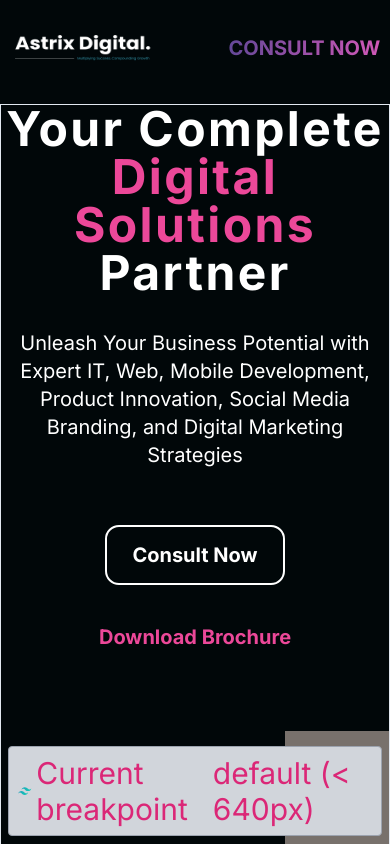
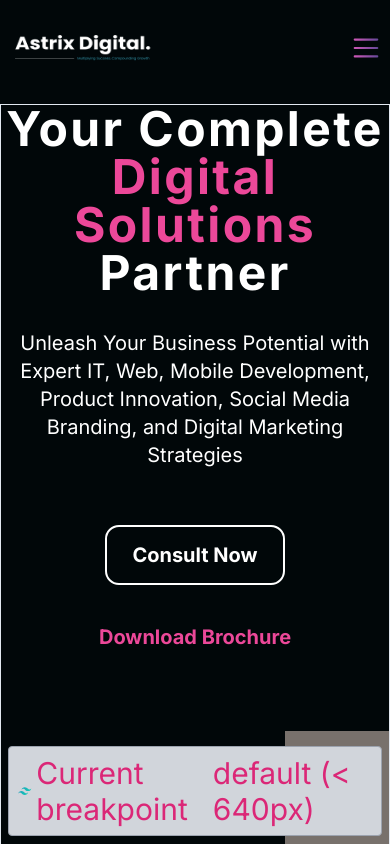
Before and after one commit to rishi23root/astrix, a Next.js app: page / in a window 390 px wide. Shown: the top 844 px of the page. Built offline with nearby package versions, Linux system fonts and the light colour scheme.

Commit message:
compteted nav bar

```diff
--- a/package.json
+++ b/package.json
@@ -9,6 +9,7 @@
     "lint": "next lint"
   },
   "dependencies": {
+    "@radix-ui/react-dialog": "^1.0.5",
     "@radix-ui/react-slot": "^1.0.2",
     "class-variance-authority": "^0.7.0",
     "clsx": "^2.0.0",
--- /dev/null
+++ b/src/components/Hamburger.tsx
@@ -0,0 +1,71 @@
+"use client";
+
+import { useState } from "react";
+import {
+  Sheet,
+  SheetContent,
+  SheetDescription,
+  SheetHeader,
+  SheetTitle,
+  SheetTrigger,
+} from "./ui/sheet";
+import Image from "next/image";
+import NavLinks from "./navLinks";
+
+export function HamburgerOnMobile() {
+  const [open, setOpen] = useState(false);
+  return (
+    <Sheet open={open} onOpenChange={setOpen}>
+      <SheetTrigger>
+        {/* burget icon */}
+        <svg
+          viewBox="0 0 50 50"
+          width="28px"
+          height="28px"
+          fill="white"
+        >
+          <defs>
+            <linearGradient id="a" x1="0%" y1="0%" x2="100%" y2="0%">
+              <stop
+                offset="0%"
+                style={{
+                  stopColor: "#d058b7",
+                  stopOpacity: 1,
+                }}
+              />
+              <stop
+                offset="100%"
+                style={{
+                  stopColor: "#644898",
+                  stopOpacity: 1,
+                }}
+              />
+            </linearGradient>
+          </defs>
+          <path
+            d="M5 8a2 2 0 1 0 0 4h40a2 2 0 1 0 0-4H5zm0 15a2 2 0 1 0 0 4h40a2 2 0 1 0 0-4H5zm0 15a2 2 0 1 0 0 4h40a2 2 0 1 0 0-4H5z"
+            fill="url(#a)"
+          />
+        </svg>
+      </SheetTrigger>
+      <SheetContent className="bg-background fc text-violet-50 border-none border ">
+        <SheetHeader className="text-start h-full flex items-start justify-center">
+          <SheetTitle className="pb-4 text-violet-50">Links</SheetTitle>
+          <SheetDescription
+            className="flex flex-col gap-4 text-2xl underline text-start underline-offset-4 decoration-[#6255C2]"
+            onClick={(_) => setOpen(false)}
+          >
+            <NavLinks />
+          </SheetDescription>
+        </SheetHeader>
+        <Image
+          src={"/astrix.jpg"}
+          width={200}
+          height={100}
+          alt="logo"
+          className="m-auto h-auto w-auto"
+        />
+      </SheetContent>
+    </Sheet>
+  );
+}
--- a/src/components/Nav.tsx
+++ b/src/components/Nav.tsx
@@ -1,6 +1,8 @@
 import Image from "next/image";
 import Link from "next/link";
-import React from "react";
+import React, { Suspense } from "react";
+import { HamburgerOnMobile } from "./Hamburger";
+import NavLinks from "./navLinks";
 
 function Nav() {
   return (
@@ -15,22 +17,24 @@
           priority
         />
         <div className="fss gap-12 text-md w-[50%] font-base hidden md:flex">
-          <Link href={"#about"} className="text-violet-50">
-            What we do
-          </Link>
-          <Link href={"#features"} className="text-violet-50">
-            Who are we
-          </Link>
-          <Link href={"#pricing"} className="text-violet-50">
-            Careers
-          </Link>
+          <NavLinks />
         </div>
-        <div className="text-xl font-bold font-Roboto cursor-pointer bg-gradient-pp text-transparent bg-clip-text">
-          CONSULT NOW
+        <div className="text-xl cursor-pointer ">
+          <div className="bg-gradient-pp text-transparent bg-clip-text hidden md:block">
+            CONSULT NOW
+          </div>
+          <div className="w-fit md:hidden fc ">
+            <Suspense>
+              <HamburgerOnMobile />
+            </Suspense>
+          </div>
         </div>
       </div>
     </div>
   );
 }
 
+
+
+
 export default Nav;
--- /dev/null
+++ b/src/components/navLinks.tsx
@@ -0,0 +1,18 @@
+import Link from "next/link";
+import React from "react";
+
+export default function NavLinks() {
+  return (
+    <>
+      <Link href={"#about"} className="text-violet-50">
+        What we do
+      </Link>
+      <Link href={"#features"} className="text-violet-50">
+        Who are we
+      </Link>
+      <Link href={"#pricing"} className="text-violet-50">
+        Careers
+      </Link>
+    </>
+  );
+}
--- /dev/null
+++ b/src/components/ui/sheet.tsx
@@ -0,0 +1,146 @@
+"use client"
+
+import * as React from "react"
+import * as SheetPrimitive from "@radix-ui/react-dialog"
+import { cva, type VariantProps } from "class-variance-authority"
+import { X } from "lucide-react"
+
+import { cn } from "@/lib/utils"
+
+const Sheet = SheetPrimitive.Root
+
+const SheetTrigger = SheetPrimitive.Trigger
+
+const SheetClose = SheetPrimitive.Close
+
+const SheetPortal = ({
+  className,
+  ...props
+}: SheetPrimitive.DialogPortalProps) => (
+  <SheetPrimitive.Portal className={cn(className)} {...props} />
+)
+SheetPortal.displayName = SheetPrimitive.Portal.displayName
+
+const SheetOverlay = React.forwardRef<
+  React.ElementRef<typeof SheetPrimitive.Overlay>,
+  React.ComponentPropsWithoutRef<typeof SheetPrimitive.Overlay>
+>(({ className, ...props }, ref) => (
+  <SheetPrimitive.Overlay
+    className={cn(
+      "fixed inset-0 z-50 bg-background/80 backdrop-blur-sm data-[state=open]:animate-in data-[state=closed]:animate-out data-[state=closed]:fade-out-0 data-[state=open]:fade-in-0",
+      className
+    )}
+    {...props}
+    ref={ref}
+  />
+))
+SheetOverlay.displayName = SheetPrimitive.Overlay.displayName
+
+const sheetVariants = cva(
+  "fixed z-50 gap-4 bg-background p-6 shadow-lg transition ease-in-out data-[state=open]:animate-in data-[state=closed]:animate-out data-[state=closed]:duration-300 data-[state=open]:duration-500",
+  {
+    variants: {
+      side: {
+        top: "inset-x-0 top-0 border-b data-[state=closed]:slide-out-to-top data-[state=open]:slide-in-from-top",
+        bottom:
+          "inset-x-0 bottom-0 border-t data-[state=closed]:slide-out-to-bottom data-[state=open]:slide-in-from-bottom",
+        left: "inset-y-0 left-0 h-full w-3/4 border-r data-[state=closed]:slide-out-to-left data-[state=open]:slide-in-from-left sm:max-w-sm",
+        right:
+          "inset-y-0 right-0 h-full w-3/4  border-l data-[state=closed]:slide-out-to-right data-[state=open]:slide-in-from-right sm:max-w-sm",
+      },
+    },
+    defaultVariants: {
+      side: "right",
+    },
+  }
+)
+
+interface SheetContentProps
+  extends React.ComponentPropsWithoutRef<typeof SheetPrimitive.Content>,
+    VariantProps<typeof sheetVariants> {}
+
+const SheetContent = React.forwardRef<
+  React.ElementRef<typeof SheetPrimitive.Content>,
+  SheetContentProps
+>(({ side = "right", className, children, ...props }, ref) => (
+  <SheetPortal>
+    <SheetOverlay />
+    <SheetPrimitive.Content
+      ref={ref}
+      className={cn(sheetVariants({ side }), className)}
+      {...props}
+    >
+      {children}
+      <SheetPrimitive.Close className="absolute right-4 top-4 rounded-sm opacity-70 ring-offset-background transition-opacity hover:opacity-100 focus:outline-none focus:ring-2 focus:ring-ring focus:ring-offset-2 disabled:pointer-events-none data-[state=open]:bg-secondary">
+        <X className="h-4 w-4" />
+        <span className="sr-only">Close</span>
+      </SheetPrimitive.Close>
+    </SheetPrimitive.Content>
+  </SheetPortal>
+))
+SheetContent.displayName = SheetPrimitive.Content.displayName
+
+const SheetHeader = ({
+  className,
+  ...props
+}: React.HTMLAttributes<HTMLDivElement>) => (
+  <div
+    className={cn(
+      "flex flex-col space-y-2 text-center sm:text-left",
+      className
+    )}
+    {...props}
+  />
+)
+SheetHeader.displayName = "SheetHeader"
+
+const SheetFooter = ({
+  className,
+  ...props
+}: React.HTMLAttributes<HTMLDivElement>) => (
+  <div
+    className={cn(
+      "flex flex-col-reverse sm:flex-row sm:justify-end sm:space-x-2",
+      className
+    )}
+    {...props}
+  />
+)
+SheetFooter.displayName = "SheetFooter"
+
+const SheetTitle = React.forwardRef<
+  React.ElementRef<typeof SheetPrimitive.Title>,
+  React.ComponentPropsWithoutRef<typeof SheetPrimitive.Title>
+>(({ className, ...props }, ref) => (
+  <SheetPrimitive.Title
+    ref={ref}
+    className={cn("text-lg font-semibold text-foreground", className)}
+    {...props}
+  />
+))
+SheetTitle.displayName = SheetPrimitive.Title.displayName
+
+const SheetDescription = React.forwardRef<
+  React.ElementRef<typeof SheetPrimitive.Description>,
+  React.ComponentPropsWithoutRef<typeof SheetPrimitive.Description>
+>(({ className, ...props }, ref) => (
+  <SheetPrimitive.Description
+    ref={ref}
+    className={cn("text-sm text-muted-foreground", className)}
+    {...props}
+  />
+))
+SheetDescription.displayName = SheetPrimitive.Description.displayName
+
+export {
+  Sheet,
+  SheetPortal,
+  SheetOverlay,
+  SheetTrigger,
+  SheetClose,
+  SheetContent,
+  SheetHeader,
+  SheetFooter,
+  SheetTitle,
+  SheetDescription,
+}
--- a/src/styles/globals.css
+++ b/src/styles/globals.css
@@ -105,6 +105,12 @@
   }
 }
 
+html {
+  scroll-behavior: smooth;
+  scroll-padding-top: 8.5rem;
+  border:none;
+}
+
 body::-webkit-scrollbar {
   width: 0.7rem;
   background-color: transparent;
```
Also changed, not shown: public/svgs/svg1.svg, 1 other file (tests, documents, lock files or other folders).
